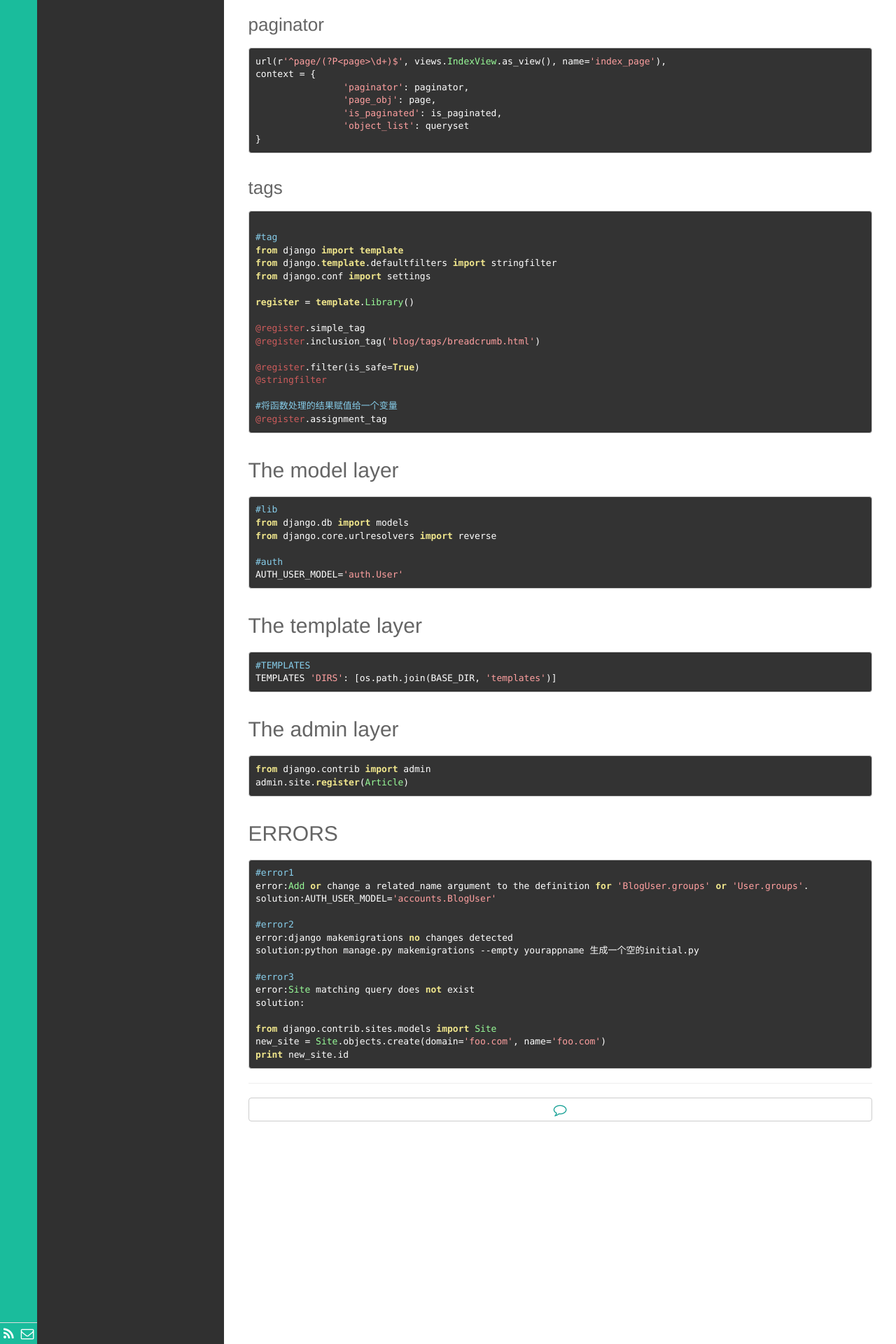
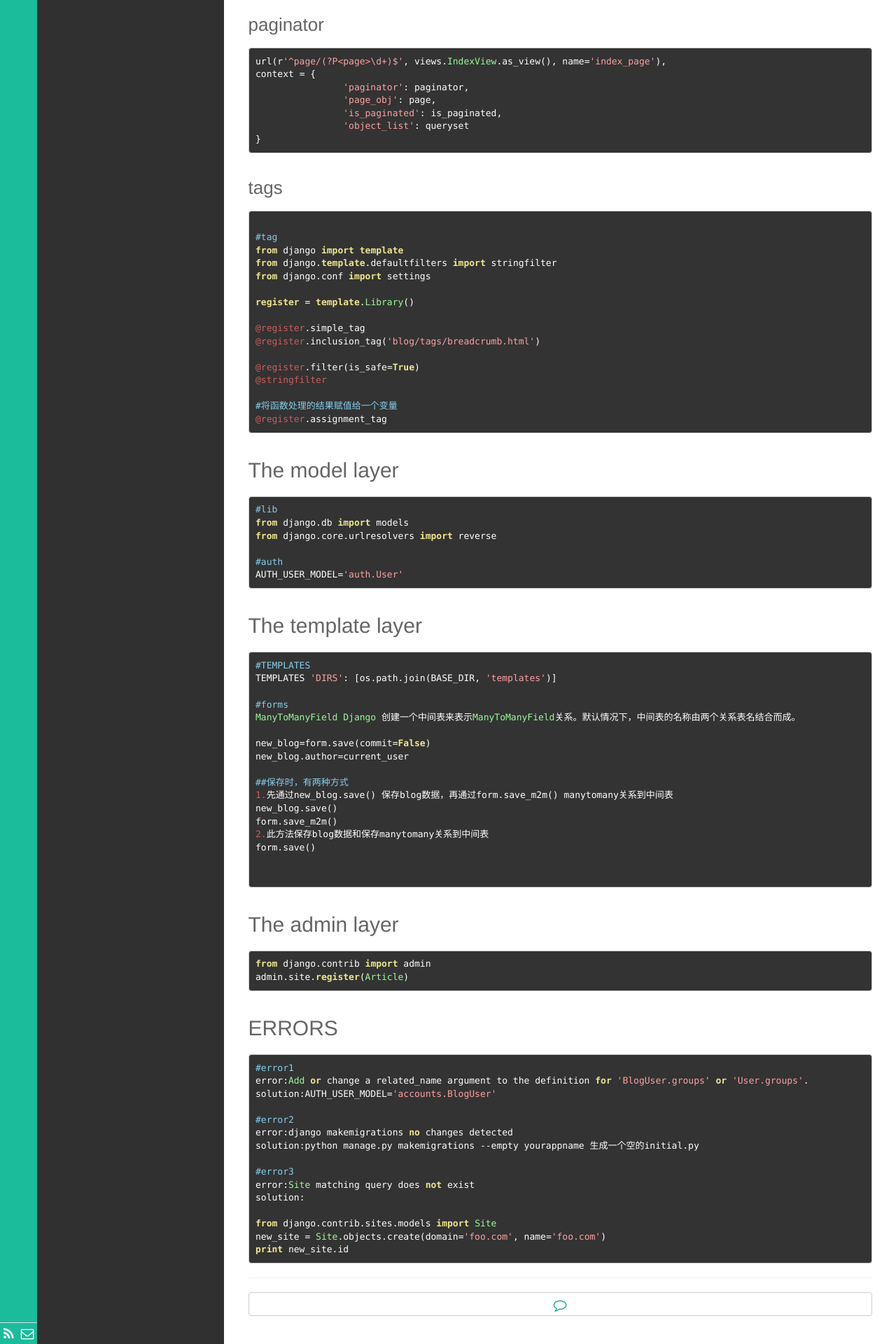
Before and after one commit to kyoyo/kyoyo.github.io, a Jekyll site: the page built from _posts/技術/2017-09-20-Django-Base1.md, in a window 1280 px wide. Shown: the part 2024-3944 px from the top of the page at 70% size. Built offline with Jekyll 4.4.1, drawn with Linux system fonts in a browser that asks for light colours; Markdown is read by kramdown in place of the engine named in the settings.

Commit message:
Update 2017-09-20-Django-Base1.md

````diff
--- a/_posts/技術/2017-09-20-Django-Base1.md
+++ b/_posts/技術/2017-09-20-Django-Base1.md
@@ -151,6 +151,20 @@ AUTH_USER_MODEL='auth.User'
 #TEMPLATES
 TEMPLATES 'DIRS': [os.path.join(BASE_DIR, 'templates')]
 
+#forms
+ManyToManyField Django 创建一个中间表来表示ManyToManyField关系。默认情况下，中间表的名称由两个关系表名结合而成。
+
+new_blog=form.save(commit=False)
+new_blog.author=current_user
+
+##保存时，有两种方式
+1.先通过new_blog.save() 保存blog数据，再通过form.save_m2m() manytomany关系到中间表
+new_blog.save()
+form.save_m2m()
+2.此方法保存blog数据和保存manytomany关系到中间表
+form.save()
+
+
 ```
 
 ## The admin layer
````
